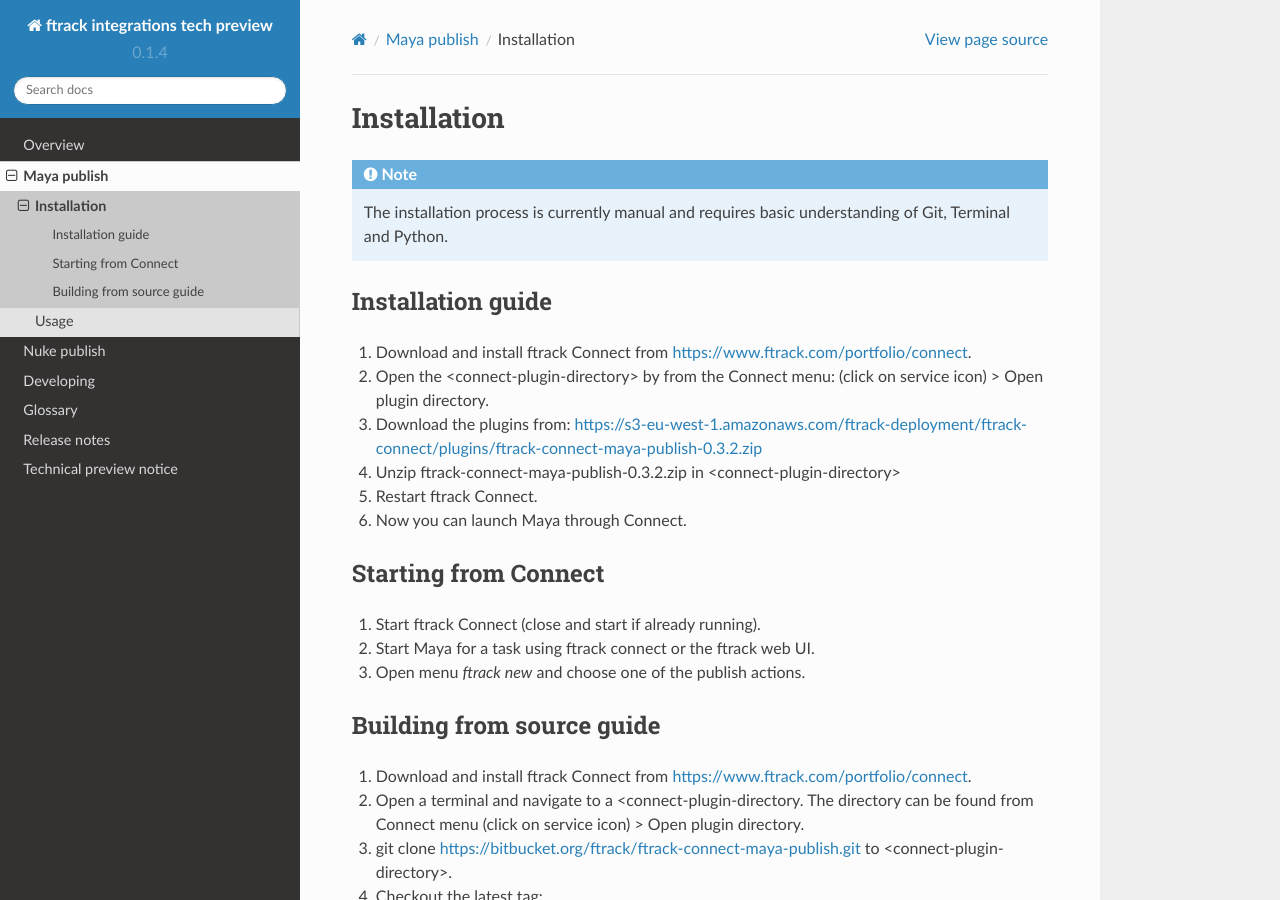
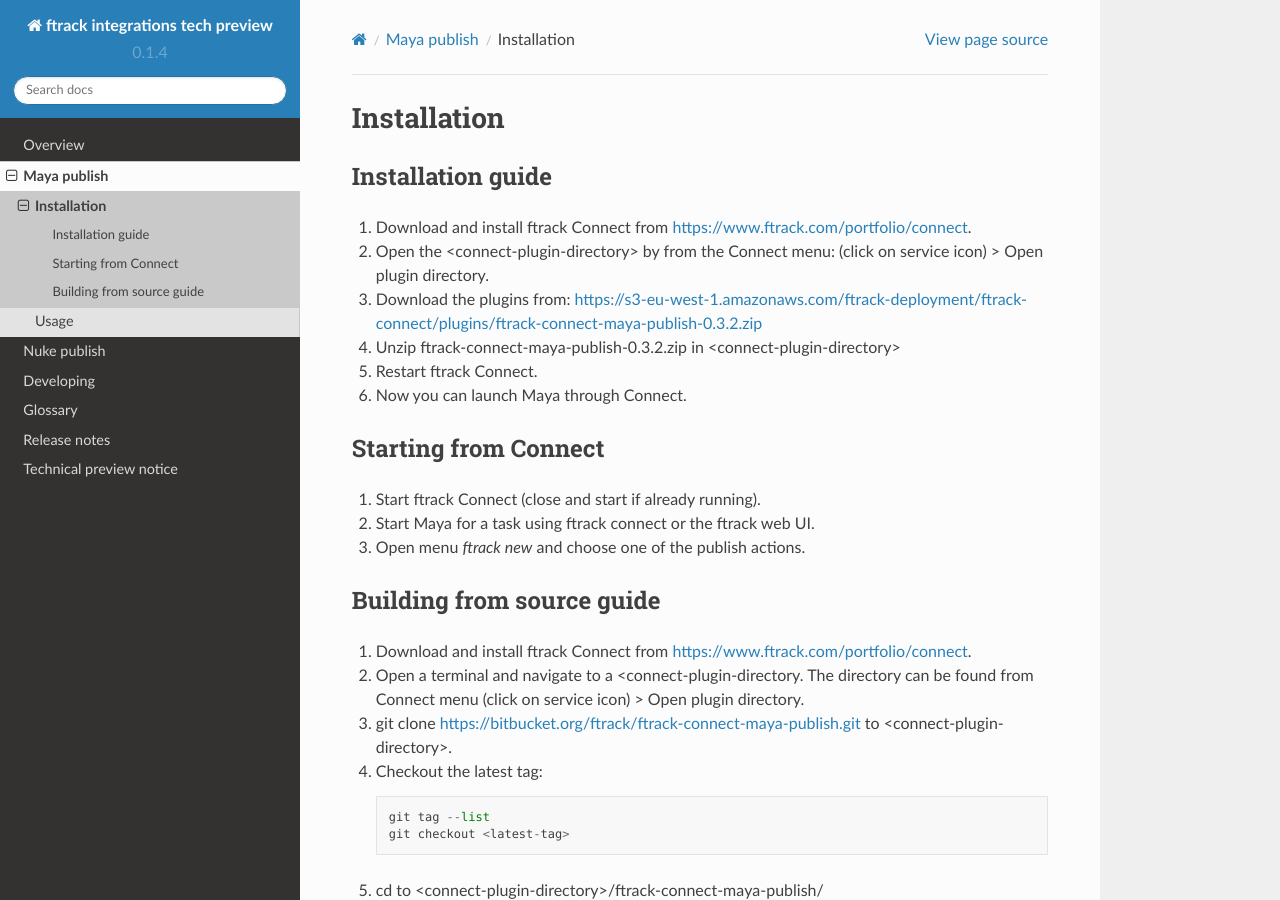
Before and after one commit to ftrackhq/ftrack-connect-documentation, a Sphinx documentation site: the page built from doc/maya/installation.rst, in a window 1280 px wide and 900 px high. Built offline with Sphinx 7.4.7 and the Read the Docs theme 2.0.0, drawn with Linux system fonts in a browser that asks for light colours.

Commit message:
Remove installation notes

```diff
--- a/doc/maya/installation.rst
+++ b/doc/maya/installation.rst
@@ -6,11 +6,6 @@
 ************
 Installation
 ************
-
-.. note::
-
-    The installation process is currently manual and requires basic
-    understanding of Git, Terminal and Python.
 
 Installation guide
 ==================
--- a/doc/nuke/installation.rst
+++ b/doc/nuke/installation.rst
@@ -6,11 +6,6 @@
 ************
 Installation
 ************
-
-.. note::
-
-    The installation process is currently manual and requires basic
-    understanding of Git, Terminal and Python.
 
 Installation guide
 ==================
```
